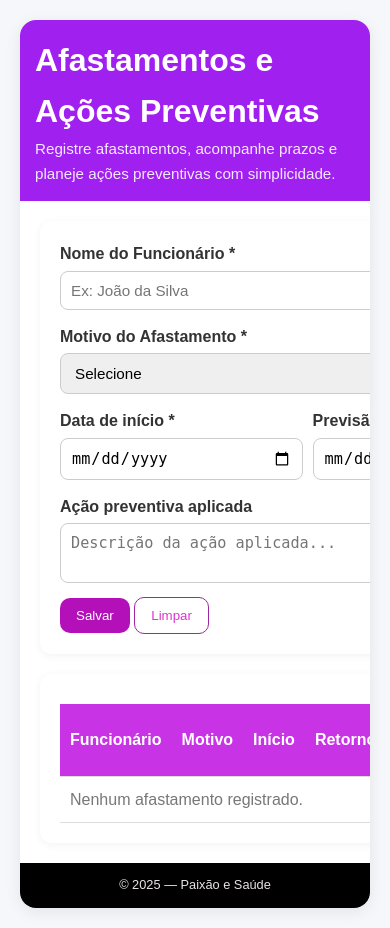
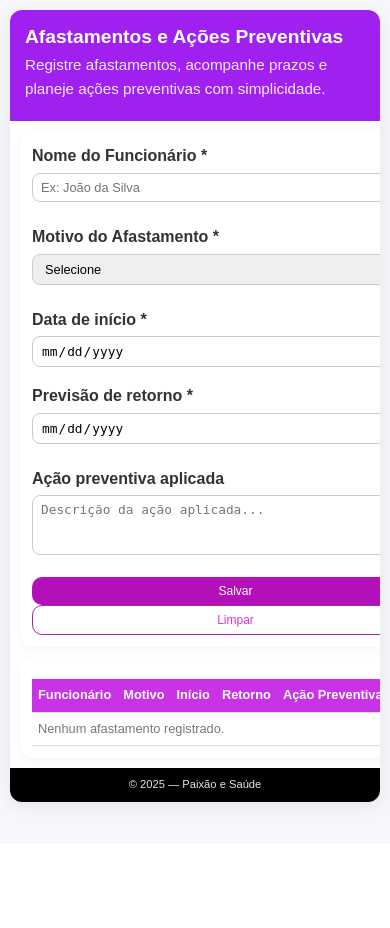
Before and after one commit to vitorzwk/front-end, a PHP site: page /afastamentos.html in a window 390 px wide. After the commit the page ends 814 px from the top, so only its background shows below. Run offline with PHP 8.4, Linux system fonts and the light colour scheme.

Commit message:
Add files via upload

```diff
--- a/afastamentos.html
+++ b/afastamentos.html
@@ -163,7 +163,7 @@
 
 function editar(i) {
     const a = afastamentos[i];
-
+//  ⬇ Cada linha pega uma informação já armazenada e coloca dentro do campo correspondente do formulário.
     document.getElementById("idAfast").value = i;
     document.getElementById("nomeAfast").value = a.nome;
     document.getElementById("motivoAfast").value = a.motivo;
@@ -174,12 +174,12 @@
 
 function excluir(i) {
     if (confirm("Deseja remover este registro?")) {
-        afastamentos.splice(i, 1);
+        afastamentos.splice(i, 1); //splice: remover um elemento da array, com o indíce i e um de cada.
         salvar();
         render();
     }
 }
-
+//⬇ chave para ligar o sistema
 render();
 </script>
 
--- a/style.css
+++ b/style.css
@@ -185,15 +185,137 @@
     justify-content: flex-start;
     flex-wrap: wrap;
   }
- /* ===== NOVA PARA CELULAR (600px) ===== */
-@media (max-width: 600px) {
+}
+
+/* ===== TABLET PEQUENO (768px) ===== */
+@media (max-width: 768px) {
+  /* Ajustes gerais */
+  body {
+    padding: 10px; /* Reduz padding do body */
+  }
+
+  .app {
+    border-radius: 12px; /* Cantos menos arredondados */
+  }
+
+  /* CABEÇALHO COMPACTO */
   header {
+    padding: 18px 20px;
+  }
+
+  header h1 {
+    font-size: 1.5rem;
+  }
+
+  .lead {
+    font-size: 0.85rem;
+  }
+
+  .controls {
+    gap: 8px;
+  }
+
+  .btn {
+    padding: 9px 12px;
+    font-size: 0.85rem;
+  }
+
+  /* LAYOUT PRINCIPAL */
+  main.grid {
+    padding: 15px;
+    gap: 15px;
+  }
+
+  .card {
     padding: 15px;
   }
 
+  /* FORMULÁRIO COMPACTO */
+  input, select, textarea {
+    padding: 8px;
+    font-size: 0.9rem;
+  }
+
+  /* TABELA COM SCROLL HORIZONTAL */
+  .table-container {
+    overflow-x: auto;
+  }
+
+  .table th, .table td {
+    padding: 8px;
+    white-space: nowrap; /* Não quebra texto */
+  }
+
+  /* RODAPÉ COMPACTO */
   footer {
     padding: 12px;
     font-size: 0.8rem;
   }
-} /* ⬅️ SEPARADA, fora da outra media query */
 }
+
+/* ===== CELULAR PEQUENO (480px) ===== */
+@media (max-width: 480px) {
+  /* CABEÇALHO SUPER COMPACTO */
+  header {
+    padding: 12px 15px;
+  }
+
+  header h1 {
+    font-size: 1.2rem;
+  }
+
+  .lead {
+    font-size: 0.75rem;
+    margin-bottom: 8px;
+  }
+
+  /* BOTÕES MUITO PEQUENOS */
+  .controls {
+    flex-direction: column; /* Botões empilhados */
+    gap: 6px;
+  }
+
+  .btn {
+    width: 100%; /* Botões ocupam toda largura */
+    padding: 7px 10px;
+    font-size: 0.75rem;
+    text-align: center;
+  }
+
+  /* LAYOUT ULTRA COMPACTO */
+  main.grid {
+    padding: 10px;
+    gap: 10px;
+  }
+
+  .card {
+    padding: 12px;
+  }
+
+  /* FORMULÁRIO ULTRA COMPACTO */
+  .field {
+    margin-bottom: 8px;
+  }
+
+  input, select, textarea {
+    padding: 6px 8px;
+    font-size: 0.8rem;
+  }
+
+  .row {
+    flex-direction: column; /* Campos empilhados */
+    gap: 8px;
+  }
+
+  /* TABELA MINI */
+  .table th, .table td {
+    padding: 6px;
+    font-size: 0.8rem;
+  }
+
+  /* RODAPÉ MINI */
+  footer {
+    padding: 8px;
+    font-size: 0.7rem;
+  }
+}
```
Also changed, not shown: login.html (+180 -1 lines), script.js (+5 -4 lines). Lines whose indentation alone changed are shown as unchanged.
